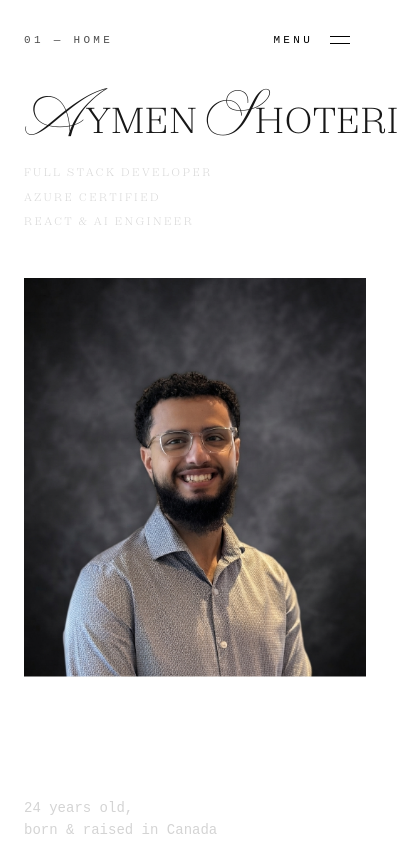
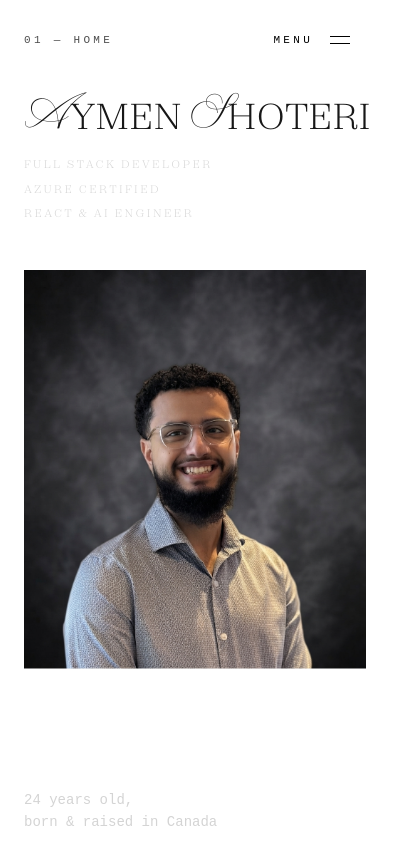
Before and after one commit to AymenS02/aymens-website, a Next.js app: page / in a window 390 px wide. Shown: the top 844 px of the page, 418 px wide, since content can reach past the window. Built offline with nearby package versions, Linux system fonts and the light colour scheme.

Commit message:
fixed sizing issues

```diff
--- a/app/page.tsx
+++ b/app/page.tsx
@@ -22,10 +22,10 @@ export default function Home() {
       <section id="projects">
         <Projects />
       </section>
-
+{/*
       <section id="personal">
         <PersonalLife />
-      </section>
+      </section> */}
     </main>
   );
 }
--- a/components/Hero.tsx
+++ b/components/Hero.tsx
@@ -54,7 +54,7 @@ const NamePart = ({ initial, rest }: { initial: string; rest: string }) => (
   <span aria-hidden className="inline-flex items-center gap-2">
     <span
       data-script
-      className="-mr-2 inline-block font-nis text-5xl sm:text-6xl sm:-mr-3 md:-mr-4 md:text-7xl 2xl:text-9xl"
+      className="-mr-2 inline-block font-nis text-4xl sm:text-6xl sm:-mr-3 md:-mr-4 md:text-7xl 2xl:text-9xl"
     >
       {initial}
     </span>
```
